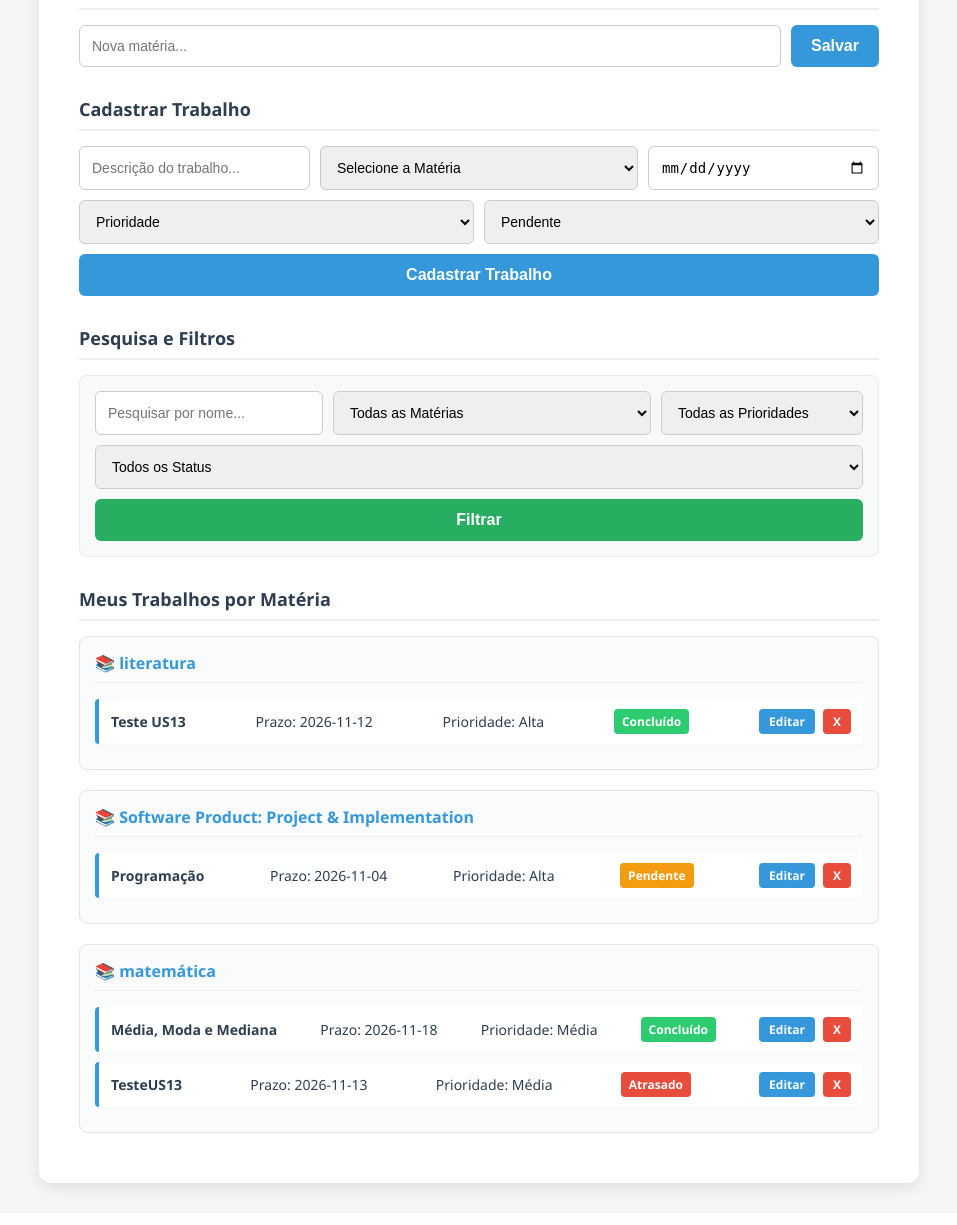
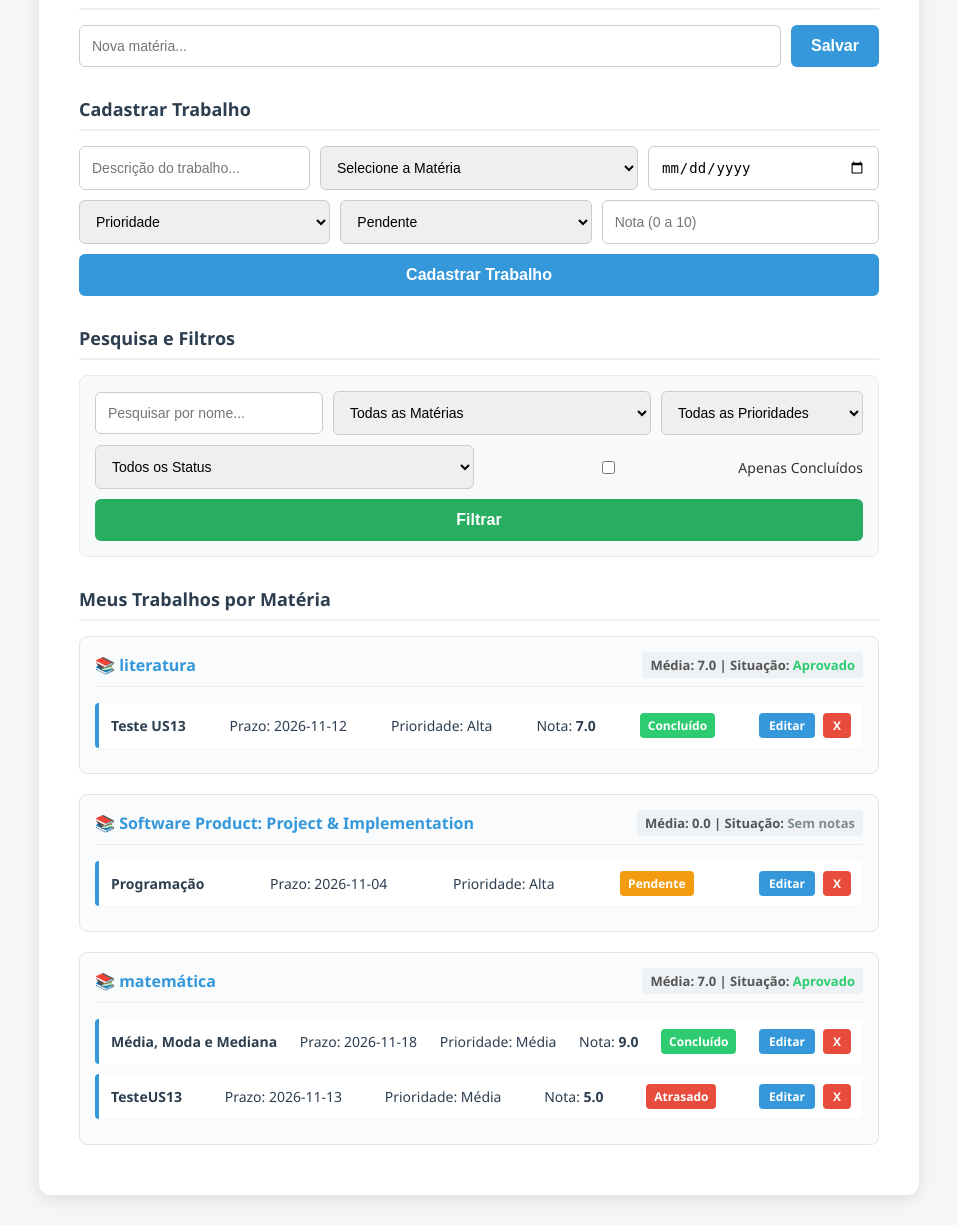
Before and after one commit to brenoorenzi/study-task, a Flask app: page / in a window 1280 px wide. Shown: the part 269-1494 px from the top of the page, without its empty margins (161-1118 px from the left). Before the commit the page ends 1463 px from the top, so only its background shows below. Run offline with Flask 3, Linux system fonts and the light colour scheme; data comes from the database, SQL or seed files in the repository; both versions use the stored data as it was after the commit.

Commit message:
Criacao das US12, US13 e US14.

```diff
--- a/controller/rotas.py
+++ b/controller/rotas.py
@@ -18,6 +18,7 @@ def home():
             prazo = request.form['prazo']
             prioridade = request.form['prioridade']
             status = request.form['status']
+            nota = request.form.get('nota')
 
             data_prazo = datetime.strptime(prazo, '%Y-%m-%d').date()
             hoje = datetime.now().date()
@@ -28,27 +29,27 @@ def home():
                 elif data_prazo == hoje:
                     prioridade = 'Alta'
 
-            cadastrar_trabalho(descricao, materia_id, prazo, prioridade, status)
+            nota_val = float(nota) if nota else None
+            cadastrar_trabalho(descricao, materia_id, prazo, prioridade, status, nota_val)
 
         return redirect(url_for('materia.home'))
 
-    # Capturando parâmetros de filtro e busca via GET
     filtro_materia = request.args.get('materia_id')
     filtro_prioridade = request.args.get('prioridade')
     filtro_status = request.args.get('status')
     termo_busca = request.args.get('busca')
+    apenas_concluidos = request.args.get('apenas_concluidos') == '1'
 
     materias_salvas = buscar_materias()
 
-    # Busca filtrada para a listagem
     trabalhos_salvos = buscar_trabalhos(
         materia_id=filtro_materia,
         prioridade=filtro_prioridade,
         status=filtro_status,
-        busca=termo_busca
+        busca=termo_busca,
+        apenas_concluidos=apenas_concluidos
     )
 
-    # Para o painel de totais, buscamos todos os trabalhos sem filtros para manter as estatísticas globais corretas
     todos_trabalhos = buscar_trabalhos()
     total_geral = len(todos_trabalhos)
     total_concluidos = sum(1 for t in todos_trabalhos if t[5] == 'Concluído')
@@ -62,10 +63,32 @@ def home():
         'atrasados': total_atrasados
     }
 
+    # --- Cálculo de Médias Finais e Critérios de Aprovação ---
+    medias_materias = {}
+    for materia in materias_salvas:
+        m_id, m_nome = materia[0], materia[1]
+        # t[2] é o nome da matéria, t[7] é a nota
+        trabalhos_materia = [t for t in todos_trabalhos if t[2] == m_nome and t[7] is not None]
+
+        if trabalhos_materia:
+            soma_notas = sum(t[7] for t in trabalhos_materia)
+            media = soma_notas / len(trabalhos_materia)
+            status_aprovacao = "Aprovado" if media >= 6.0 else "Reprovado"
+        else:
+            media = 0.0
+            status_aprovacao = "Sem notas"
+
+        medias_materias[m_id] = {
+            'media': round(media, 2),
+            'situacao': status_aprovacao
+        }
+    # ---------------------------------------------------------------
+
     return render_template('index.html',
                            materias=materias_salvas,
                            trabalhos=trabalhos_salvos,
-                           totais=totais)
+                           totais=totais,
+                           medias_materias=medias_materias)
 
 @materia_bp.route('/trabalho/<int:trabalho_id>/editar', methods=['GET', 'POST'])
 def editar_trabalho(trabalho_id):
@@ -79,6 +102,7 @@ def editar_trabalho(trabalho_id):
         prazo = request.form['prazo']
         prioridade = request.form['prioridade']
         status = request.form['status']
+        nota = request.form.get('nota')
 
         data_prazo = datetime.strptime(prazo, '%Y-%m-%d').date()
         hoje = datetime.now().date()
@@ -89,7 +113,8 @@ def editar_trabalho(trabalho_id):
             elif data_prazo == hoje:
                 prioridade = 'Alta'
 
-        atualizar_trabalho(trabalho_id, descricao, materia_id, prazo, prioridade, status)
+        nota_val = float(nota) if nota else None
+        atualizar_trabalho(trabalho_id, descricao, materia_id, prazo, prioridade, status, nota_val)
         return redirect(url_for('materia.home'))
 
     materias_salvas = buscar_materias()
--- a/model/trabalho_model.py
+++ b/model/trabalho_model.py
@@ -14,34 +14,43 @@ def criar_tabela_trabalhos():
             prazo TEXT NOT NULL,
             prioridade TEXT NOT NULL,
             status TEXT NOT NULL,
+            nota REAL,
             ativo INTEGER DEFAULT 1,
             FOREIGN KEY (materia_id) REFERENCES materias (id)
         )
     ''')
+    # Migração segura para adicionar a coluna nota caso a tabela já exista
+    try:
+        cursor.execute('ALTER TABLE trabalhos ADD COLUMN nota REAL')
+    except sqlite3.OperationalError:
+        pass
     conexao.commit()
     conexao.close()
 
-def cadastrar_trabalho(descricao, materia_id, prazo, prioridade, status):
+def cadastrar_trabalho(descricao, materia_id, prazo, prioridade, status, nota=None):
     conexao = get_conexao()
     cursor = conexao.cursor()
     cursor.execute('''
-        INSERT INTO trabalhos (descricao, materia_id, prazo, prioridade, status)
-        VALUES (?, ?, ?, ?, ?)
-    ''', (descricao, materia_id, prazo, prioridade, status))
+        INSERT INTO trabalhos (descricao, materia_id, prazo, prioridade, status, nota)
+        VALUES (?, ?, ?, ?, ?, ?)
+    ''', (descricao, materia_id, prazo, prioridade, status, nota))
     conexao.commit()
     conexao.close()
 
-def buscar_trabalhos(materia_id=None, prioridade=None, status=None, busca=None):
+def buscar_trabalhos(materia_id=None, prioridade=None, status=None, busca=None, apenas_concluidos=False):
     conexao = get_conexao()
     cursor = conexao.cursor()
 
     query = '''
-        SELECT t.id, t.descricao, m.nome, t.prazo, t.prioridade, t.status, m.id
+        SELECT t.id, t.descricao, m.nome, t.prazo, t.prioridade, t.status, m.id, t.nota
         FROM trabalhos t
         JOIN materias m ON t.materia_id = m.id
         WHERE t.ativo = 1
     '''
     parametros = []
+
+    if apenas_concluidos:
+        query += " AND t.status = 'Concluído'"
 
     if materia_id:
         query += ' AND t.materia_id = ?'
@@ -68,7 +77,7 @@ def buscar_trabalho_por_id(trabalho_id):
     conexao = get_conexao()
     cursor = conexao.cursor()
     cursor.execute('''
-        SELECT id, descricao, materia_id, prazo, prioridade, status
+        SELECT id, descricao, materia_id, prazo, prioridade, status, nota
         FROM trabalhos
         WHERE id = ? AND ativo = 1
     ''', (trabalho_id,))
@@ -76,14 +85,14 @@ def buscar_trabalho_por_id(trabalho_id):
     conexao.close()
     return resultado
 
-def atualizar_trabalho(trabalho_id, descricao, materia_id, prazo, prioridade, status):
+def atualizar_trabalho(trabalho_id, descricao, materia_id, prazo, prioridade, status, nota=None):
     conexao = get_conexao()
     cursor = conexao.cursor()
     cursor.execute('''
         UPDATE trabalhos
-        SET descricao = ?, materia_id = ?, prazo = ?, prioridade = ?, status = ?
+        SET descricao = ?, materia_id = ?, prazo = ?, prioridade = ?, status = ?, nota = ?
         WHERE id = ?
-    ''', (descricao, materia_id, prazo, prioridade, status, trabalho_id))
+    ''', (descricao, materia_id, prazo, prioridade, status, nota, trabalho_id))
     conexao.commit()
     conexao.close()
 
--- a/requirements.txt
+++ b/requirements.txt
@@ -0,0 +1,2 @@
+flask
+datetime
--- a/templates/index.html
+++ b/templates/index.html
@@ -28,7 +28,7 @@
             color: #2c3e50;
             margin-bottom: 20px;
         }
-        /* Estilos do Painel de Totais (US08) */
+        /* Estilos do Painel de Totais */
         .painel-totais {
             display: grid;
             grid-template-columns: repeat(auto-fit, minmax(150px, 1fr));
@@ -94,7 +94,7 @@
             margin-bottom: 15px;
         }
 
-        /* Estilos para Agrupamento por Matéria (US06) */
+        /* Estilos para Agrupamento por Matéria */
         .bloco-materia {
             background: #fafbfc;
             border: 1px solid #e1e4e8;
@@ -108,7 +108,32 @@
             font-size: 16px;
             border-bottom: 1px solid #eee;
             padding-bottom: 8px;
+            display: flex;
+            justify-content: space-between;
+            align-items: center;
         }
+        .info-media {
+            font-size: 13px;
+            color: #555;
+            background: #eef2f5;
+            padding: 4px 8px;
+            border-radius: 4px;
+        }
+
+        /* Classes de Situação Acadêmica */
+        .situacao-aprovado {
+            font-weight: bold;
+            color: #2ecc71;
+        }
+        .situacao-reprovado {
+            font-weight: bold;
+            color: #e74c3c;
+        }
+        .situacao-neutro {
+            font-weight: bold;
+            color: #7f8c8d;
+        }
+
         ul { list-style: none; padding: 0; margin: 0; }
         li {
             background: #ffffff;
@@ -180,7 +205,7 @@
     <div class="container">
         <h1>StudyTask</h1>
 
-        <!-- US08: Painel com Totais de Atividades -->
+        <!-- Painel com Totais de Atividades -->
         <div class="painel-totais">
             <div class="card-totais">
                 <h3>Total de Trabalhos</h3>
@@ -234,13 +259,16 @@
                 <option value="Atrasado" {% if t and t[5] == 'Atrasado' %}selected{% endif %}>Atrasado</option>
             </select>
 
+            <!-- Campo para inserir Nota -->
+            <input type="number" step="0.1" min="0" max="10" name="nota" placeholder="Nota (0 a 10)" value="{{ t[6] if t and t[6] is not none else '' }}">
+
             <button type="submit">{% if t %}Salvar Alterações{% else %}Cadastrar Trabalho{% endif %}</button>
             {% if t %}<a href="{{ url_for('materia.home') }}" class="btn-cancelar">Cancelar</a>{% endif %}
         </form>
 
         <h2>Pesquisa e Filtros</h2>
         <!-- Formulário de Filtros e Busca (GET mantém os valores na URL) -->
-        <form method="GET" action="/" style="background: #f8f9fa; padding: 15px; border-radius: 8px; border: 1px solid #e9ecef;">
+        <form method="GET" action="/" style="background: #f8f9fa; padding: 15px; border-radius: 8px; border: 1px solid #e9ecef; align-items: center;">
             <input type="text" name="busca" placeholder="Pesquisar por nome..." value="{{ request.args.get('busca', '') }}">
 
             <select name="materia_id">
@@ -265,7 +293,13 @@
                 <option value="Atrasado" {% if request.args.get('status') == 'Atrasado' %}selected{% endif %}>Atrasado</option>
             </select>
 
-            <button type="submit" style="background-color: #27ae60;">Filtrar</button>
+            <!-- Filtro de Apenas Concluídos -->
+            <label style="display: flex; align-items: center; gap: 6px; font-size: 14px; cursor: pointer; flex: 1 1 150px;">
+                <input type="checkbox" name="apenas_concluidos" value="1" {% if request.args.get('apenas_concluidos') == '1' %}checked{% endif %}>
+                Apenas Concluídos
+            </label>
+
+            <button type="submit" style="background-color: #27ae60; flex: 1 1 100%;">Filtrar</button>
             {% if request.args %}
                 <a href="{{ url_for('materia.home') }}" class="btn-cancelar" style="margin-top: 5px;">Limpar Filtros</a>
             {% endif %}
@@ -273,10 +307,22 @@
 
         <h2>Meus Trabalhos por Matéria</h2>
 
-        <!-- US06: Visualizar todos os trabalhos em uma lista, dentro da matéria -->
+        <!-- Visualizar trabalhos e médias por matéria -->
         {% for materia in materias %}
             <div class="bloco-materia">
-                <h3>📚 {{ materia[1] }}</h3>
+                <h3>
+                    <span>📚 {{ materia[1] }}</span>
+                    {% if medias_materias and materia[0] in medias_materias %}
+                        {% set info = medias_materias[materia[0]] %}
+                        <div class="info-media">
+                            Média: <strong>{{ info.media }}</strong> |
+                            Situação:
+                            <span class="{% if info.situacao == 'Aprovado' %}situacao-aprovado{% elif info.situacao == 'Reprovado' %}situacao-reprovado{% else %}situacao-neutro{% endif %}">
+                                {{ info.situacao }}
+                            </span>
+                        </div>
+                    {% endif %}
+                </h3>
                 <ul>
                     {% set ns = namespace(tem_trabalho=false) %}
                     {% for trabalho in trabalhos %}
@@ -287,6 +333,9 @@
                                     <strong>{{ trabalho[1] }}</strong>
                                     <span>Prazo: {{ trabalho[3] }}</span>
                                     <span>Prioridade: {{ trabalho[4] }}</span>
+                                    {% if trabalho[7] is not none %}
+                                        <span>Nota: <strong>{{ trabalho[7] }}</strong></span>
+                                    {% endif %}
                                     <span class="badge
                                         {% if trabalho[5] == 'Concluído' %}bg-concluido
                                         {% elif trabalho[5] == 'Fazendo' %}bg-fazendo
```
Also changed, not shown: banco.db.
